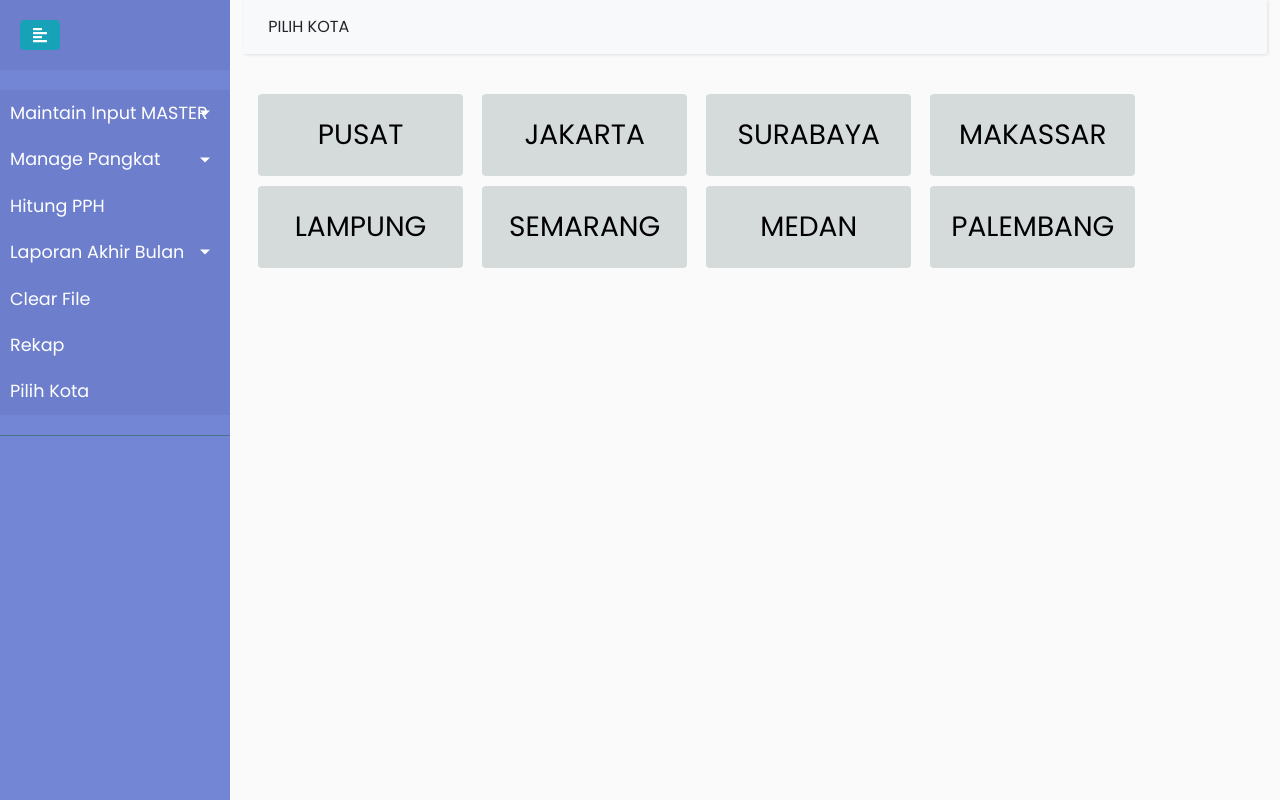
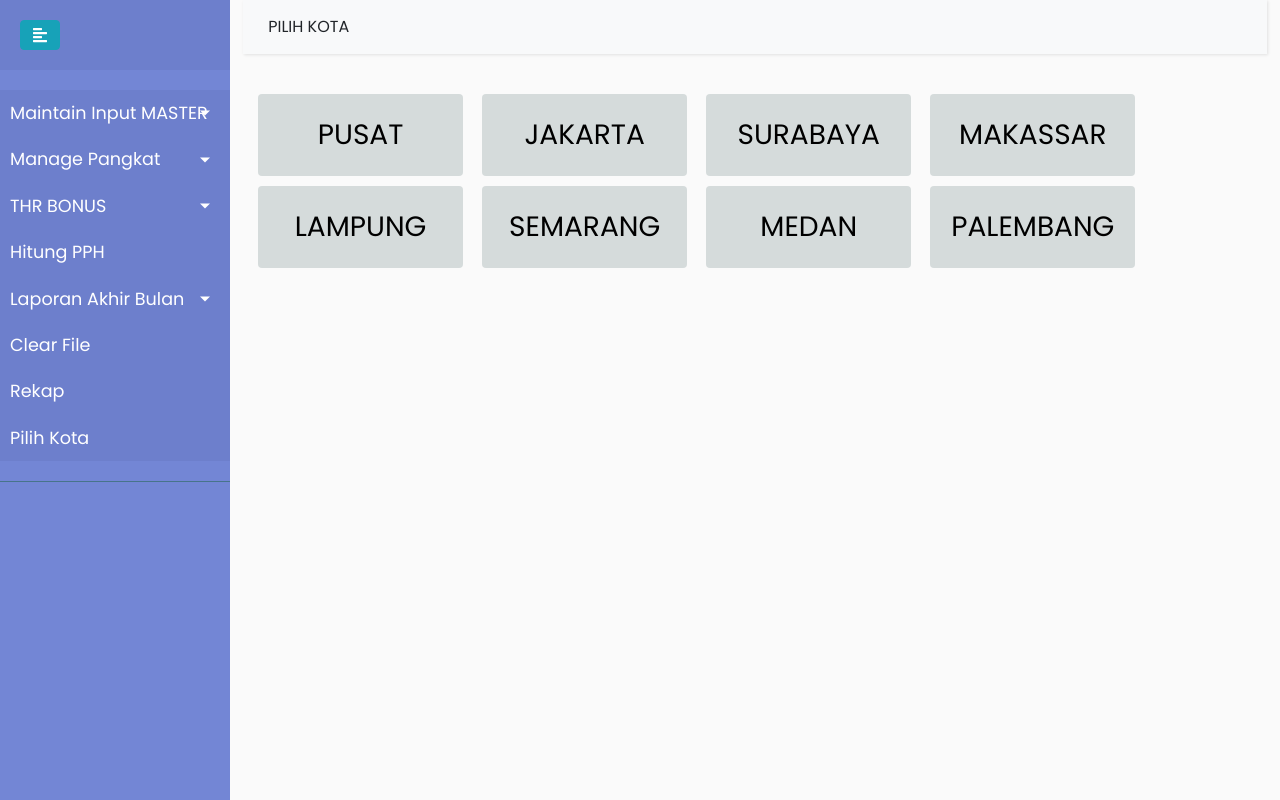
Before and after one commit to alexsutjiadi/Sistem-Penggajian-Magang, a PHP site: page /tcpdf/pilihKota.php in a window 1280 px wide. Run offline with PHP 8.4, Linux system fonts and the light colour scheme; some libraries are stand-ins or nearby versions.

Commit message:
Update main.php
fix menu

```diff
--- a/src/main.php
+++ b/src/main.php
@@ -50,7 +50,8 @@ function printSideBar(){
                             <a href="/penggajianMagang/menu/master4Bplus.php" class="w3-bar-item w3-button">4B - TM </a>
                         </li>
                 </li>
-                <li class="active">
+            </ul>
+            <li class="active">
                     <a href="#pageSubTHRBONUS" data-toggle="collapse" aria-expanded="false" class="dropdown-toggle">
                         THR BONUS
                     </a>
@@ -69,7 +70,6 @@ function printSideBar(){
                         </li>
                     </ul>
                 </li>
-            </ul>
             <li class="active">
                 <a href="/penggajianMagang/menu/hitungPPH.php">Hitung PPH</a>
             </li>
```
